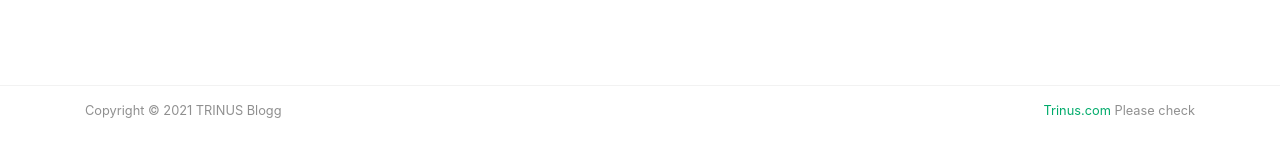
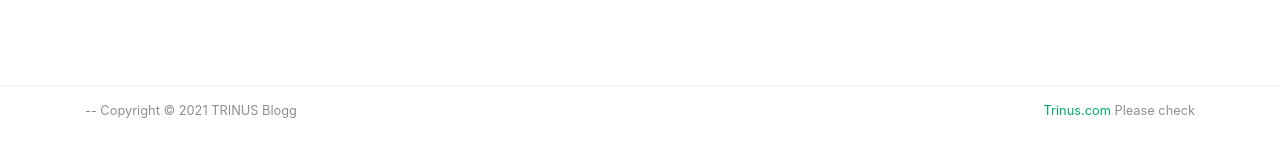
Before and after one commit to ashish-choudhari/weblog, a Jekyll site: the page built from _pages/about.md, in a window 1280 px wide. Shown: the part 480-637 px from the top of the page. Built offline with Jekyll 4.4.1, drawn with Linux system fonts in a browser that asks for light colours; nearby versions of some CDN libraries; comment, search, counter and statistics services are not loaded.

```diff
--- a/_layouts/default.html
+++ b/_layouts/default.html
@@ -162,7 +162,7 @@ ga('send', 'pageview');
     <div class="container">
         <div class="row">
             <div class="col-md-6 col-sm-6 text-center text-lg-left">
-                Copyright © {{ site.time | date: "%Y" }} {{ site.name }}
+             --   Copyright © {{ site.time | date: "%Y" }} {{ site.name }}
             </div>
             <div class="col-md-6 col-sm-6 text-center text-lg-right">
                 <a target="_blank" href="https://www.trinus.com/">Trinus.com</a> Please check
```
